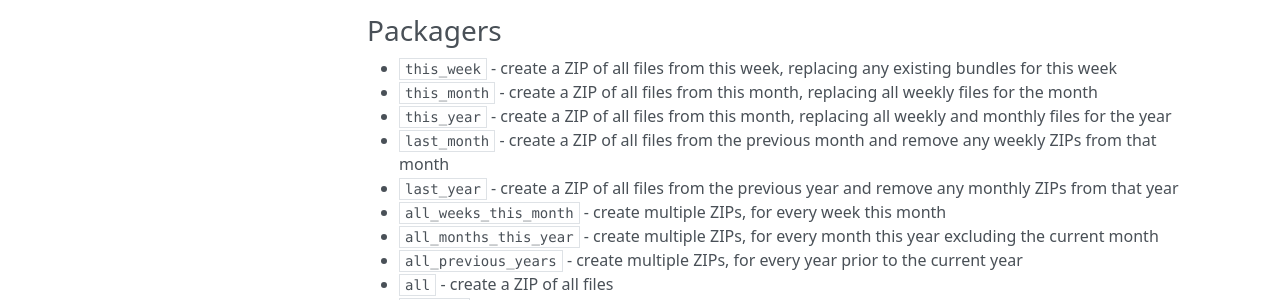
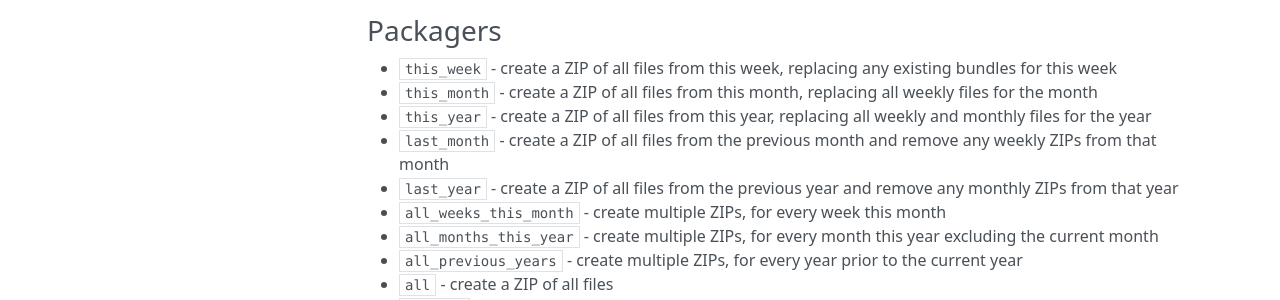
Before and after one commit to nationalarchives/ds-bulk-download, an MkDocs documentation site: the page built from docs/command-line-tasks.md, in a window 1280 px wide and 1089 px high. Shown: the part 388-688 px from the top of the window. Built offline with MkDocs 1.6.1, drawn with Linux system fonts in a browser that asks for light colours; nearby versions of some CDN libraries.

Commit message:
Fix typo in command line tasks documentation for 'this_year' packager description

```diff
--- a/docs/command-line-tasks.md
+++ b/docs/command-line-tasks.md
@@ -16,7 +16,7 @@ poetry run python tasks/process.py <batch> <packager> <options>
 
 - `this_week` - create a ZIP of all files from this week, replacing any existing bundles for this week
 - `this_month` - create a ZIP of all files from this month, replacing all weekly files for the month
-- `this_year` - create a ZIP of all files from this month, replacing all weekly and monthly files for the year
+- `this_year` - create a ZIP of all files from this year, replacing all weekly and monthly files for the year
 - `last_month` - create a ZIP of all files from the previous month and remove any weekly ZIPs from that month
 - `last_year` - create a ZIP of all files from the previous year and remove any monthly ZIPs from that year
 - `all_weeks_this_month` - create multiple ZIPs, for every week this month
```
